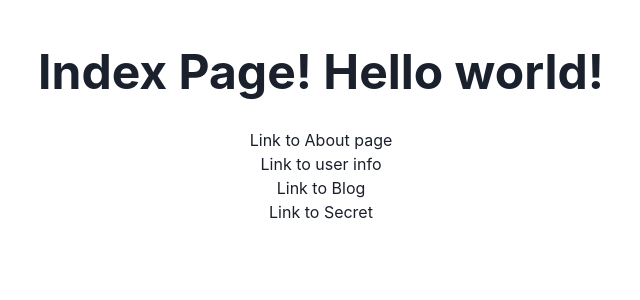
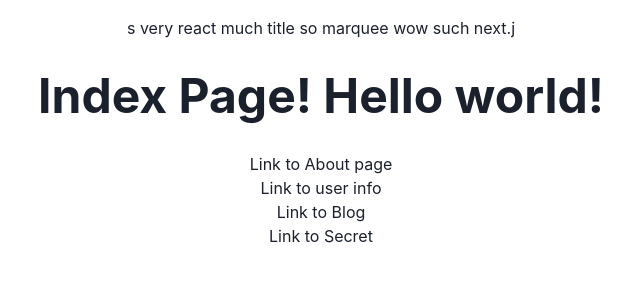
Before and after one commit to Haosik/nextjs-chakra-auth0, a Next.js app: page / in a window 1280 px wide. Shown: the top 300 px of the page, without its empty margins (319-959 px from the left). Built offline with nearby package versions, Linux system fonts and the light colour scheme.

Commit message:
marquee title. head

```diff
--- a/pages/index.tsx
+++ b/pages/index.tsx
@@ -1,10 +1,41 @@
 import { NextPage } from 'next';
+import { useEffect, useState } from 'react';
 import NextLink from 'next/link';
+import Head from 'next/head';
 import { Heading, Link, Flex } from '@chakra-ui/react';
 
 const IndexPage: NextPage = () => {
+  const useMarquee = () => {
+    const DISPLAY_TEXT =
+      'wow   such next.js   very react   much title   so marquee   ';
+
+    const [text, setText] = useState(DISPLAY_TEXT);
+    useEffect(() => {
+      let i = 0;
+      const timer = setInterval(() => {
+        setText(DISPLAY_TEXT.substring(i) + DISPLAY_TEXT.substring(0, i));
+        i = (i + 1) % DISPLAY_TEXT.length;
+      }, 300);
+      return () => clearInterval(timer);
+    }, []);
+
+    return text;
+  };
+
+  const myText = useMarquee();
+
   return (
+    <>
+      <Head>
+        <title>{myText}</title>
+        <meta name="viewport" content="initial-scale=1.0, width=device-width" />
+        <meta name="description" content="My super puper nextjs site :)" />
+      </Head>
+      <Head>
+        <meta name="author" content="Haosik"></meta>
+      </Head>
       <Flex flexDirection="column" alignItems="center" margin={4}>
+        <div>{myText}</div>
         <Heading as="h1" size="2xl" marginY="2rem">
           Index Page! Hello world!
         </Heading>
@@ -25,6 +56,7 @@ const IndexPage: NextPage = () => {
           <Link>Link to Secret</Link>
         </NextLink>
       </Flex>
+    </>
   );
 };
 
```
Lines whose indentation alone changed are shown as unchanged.
